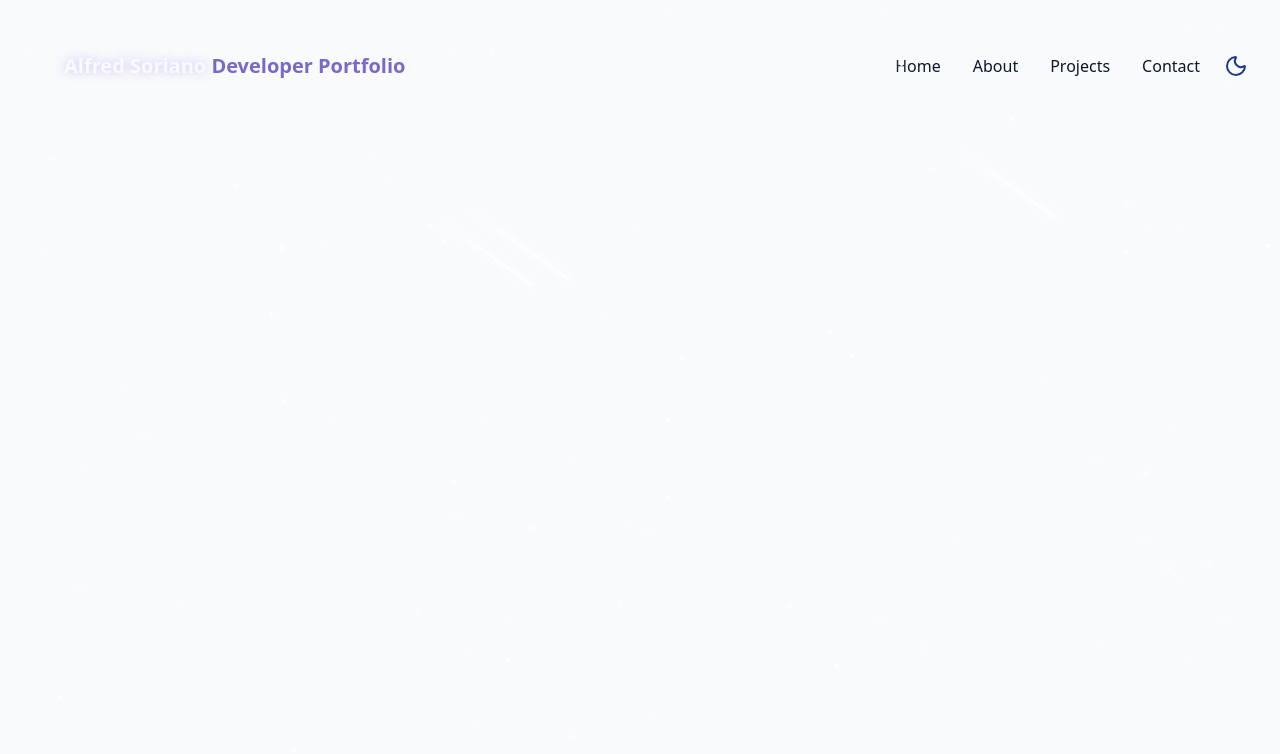
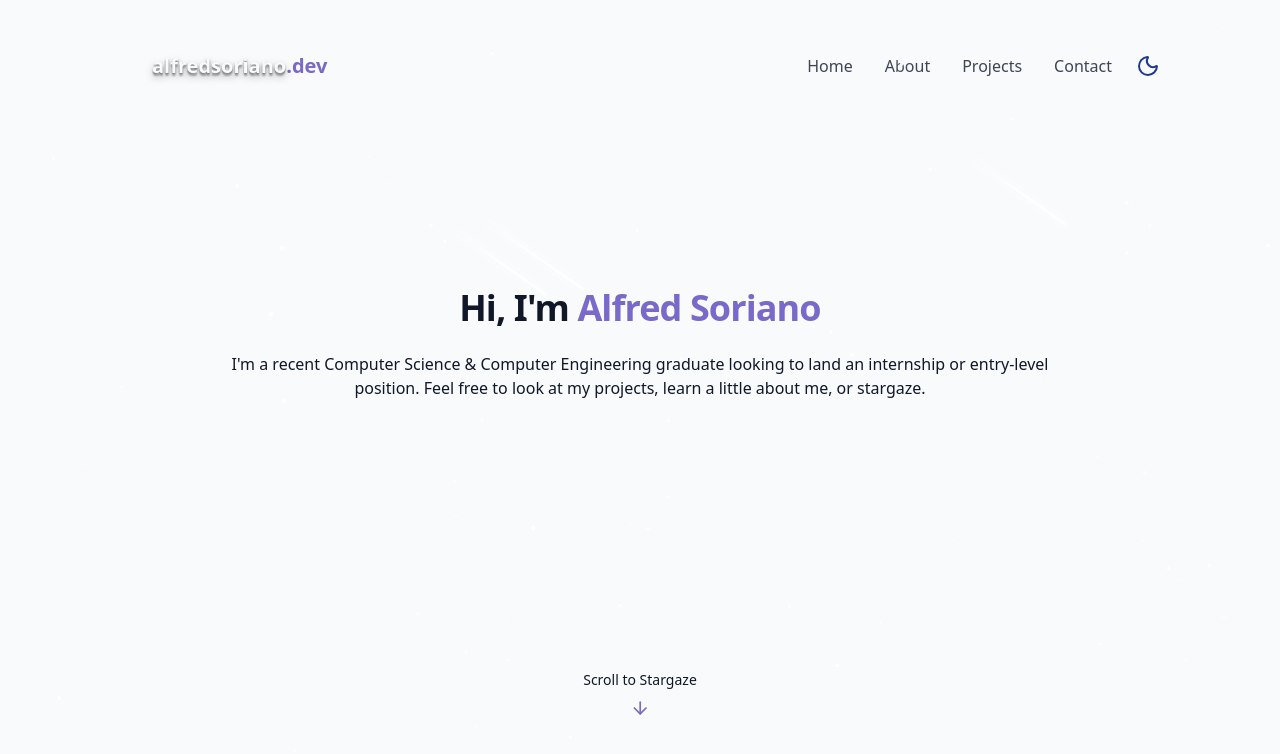
Before and after one commit to alfredsoriano/alfredsoriano.com, a React (Vite) app in the folder alfredsoriano.com/: page / in a window 1280 px wide. Shown: the top 754 px of the page. Built offline with nearby package versions, Linux system fonts and the light colour scheme.

Commit message:
finish HomeSection.tsx

```diff
--- /dev/null
+++ b/alfredsoriano.com/src/components/AboutSection.tsx
@@ -0,0 +1,12 @@
+
+export const AboutSection = () => {
+    return (
+        <section id="about" className = "py-24 px-4 relative">
+            <div className = "container mx-auto max-w-5xl">
+                <h2 className = "text-3xl md:text-4xl font-bold mb-12 text-center">
+
+                </h2>
+            </div>
+        </section>
+    )
+}
--- a/alfredsoriano.com/src/components/HomeSection.tsx
+++ b/alfredsoriano.com/src/components/HomeSection.tsx
@@ -1,5 +1,25 @@
-
+import { ArrowDown } from "lucide-react";
 
 export const HomeSection = () => {
-    return
-}
+    return <section id="hero" className = "relative min-h-screen -mt-36 flex flex-col items-center justify-center px-4">
+        <div className = "container max-w-4xl mx-auto text-center z-10">
+            <div className = "space-y-6">
+                <h1 className = "text-2xl md:text-4xl font-bold tracking-tight">
+                    <span className = "opacity-0 animate-fade-in-delay-1">Hi,{" "}I'm{" "}</span>
+                    <span className = "text-primary opacity-0 animate-fade-in-delay-5 inline-block">Alfred Soriano</span>
+                </h1>
+
+                <p className = "text-md md-text-xl text-muted-foreground max-2-2xl mx-auto  opacity-0 animate-fade-in-delay-6">
+                    I'm a recent Computer Science & Computer Engineering graduate looking to land an internship or entry-level position.
+                    Feel free to look at my projects, learn a little about me, or stargaze.
+                </p>
+
+                <div className = "absolute bottom-8 left-1/2 transform -translate-x-1/2 flex flex-col items-center animate-bounce">
+                    <span className = "text-sm text-muted-foreground mb-2"> Scroll to Stargaze</span>
+                    <ArrowDown className = "h-5 w-5 text-primary"></ArrowDown>
+                </div>
+
+            </div>
+        </div>
+    </section>
+};
--- a/alfredsoriano.com/src/components/NavBar.tsx
+++ b/alfredsoriano.com/src/components/NavBar.tsx
@@ -32,8 +32,8 @@ export const NavBar = () => {
             <div className = "container flex items-center">
                 <a className = "text-xl font-bold text-primary flex items-center" href="#home">
                     <span className = "relative z-10">
-                        <span className = "text-glow text-primary-foreground"> Alfred Soriano </span>
-                        Developer Portfolio
+                        <span className = "text-glow text-shadow-lg/30 text-primary-foreground"> alfredsoriano</span>
+                        .dev
                     </span>
                 </a>
 
--- a/alfredsoriano.com/src/index.css
+++ b/alfredsoriano.com/src/index.css
@@ -2,8 +2,8 @@
 
 @theme {
   --color-border: hsl(var(--border));
-  --color-border: hsl(var(--background));
-  --color-border: hsl(var(--foreground));
+  --color-background: hsl(var(--background));
+  --color-foreground: hsl(var(--foreground));
 
   --color-primary: hsl(var(--primary));
   --color-primary-foreground: hsl(var(--primary-foreground));
@@ -12,11 +12,13 @@
 
   --animate-float: float 6s ease-in-out infinite;
   --animete-pulse-subtle: pulse-subtle 4s ease-in-out infinite;
-  --animate-fade-in: fade-in 0.7s ease-out infinite;
+  --animate-fade-in: fade-in 0.7s ease-out forwards;
   --animate-fade-in-delay-1: fade-in 0.7s ease-out 0.2s forwards;
   --animate-fade-in-delay-2: fade-in 0.7s ease-out 0.4s forwards;
   --animate-fade-in-delay-3: fade-in 0.7s ease-out 0.6s forwards;
   --animate-fade-in-delay-4: fade-in 0.7s ease-out 0.8s forwards;
+  --animate-fade-in-delay-5: fade-in 0.7s ease-out 1.0s forwards;
+  --animate-fade-in-delay-6: fade-in 1.0s ease-out 2.0s forwards;
   --animate-meteor: meteor 5s linear infinite;
 
   @keyframes float {
@@ -104,21 +106,21 @@
 
 @utility container {
   margin-inline: auto;
-  padding-inline: 2rem;
+  padding-inline: 1.5rem;
 
-  @media (width >= 640px) {
+  @media (width > 640px) {
     max-width: 640px;
   }
-  @media (width >= 768px) {
+  @media (width > 768px) {
     max-width: 768px;
   }
-  @media (width >= 1024px) {
+  @media (width > 1024px) {
     max-width: 1024px;
   }
-  @media (width >= 1280px) {
+  @media (width > 1280px) {
     max-width: 1280px;
   }
-  @media (width >= 1400px) {
+  @media (width > 1400px) {
     max-width: 1400px;
   }
 }
--- a/alfredsoriano.com/src/pages/Home.tsx
+++ b/alfredsoriano.com/src/pages/Home.tsx
@@ -1,6 +1,7 @@
 import { StarBackground } from "../components/StarBackground.tsx";
 import { NavBar } from "../components/NavBar.tsx";
 import { HomeSection } from "../components/HomeSection.tsx";
+import { AboutSection } from "../components/AboutSection.tsx";
 
 export const Home = () => {
     return <div className="min-h-screen bg-background text-foreground overflow-x-hidden">
@@ -14,6 +15,7 @@ export const Home = () => {
         {/* Main Content */}
         <main>
             <HomeSection />
+            <AboutSection />
         </main>
 
         {/* Footer */}
```
